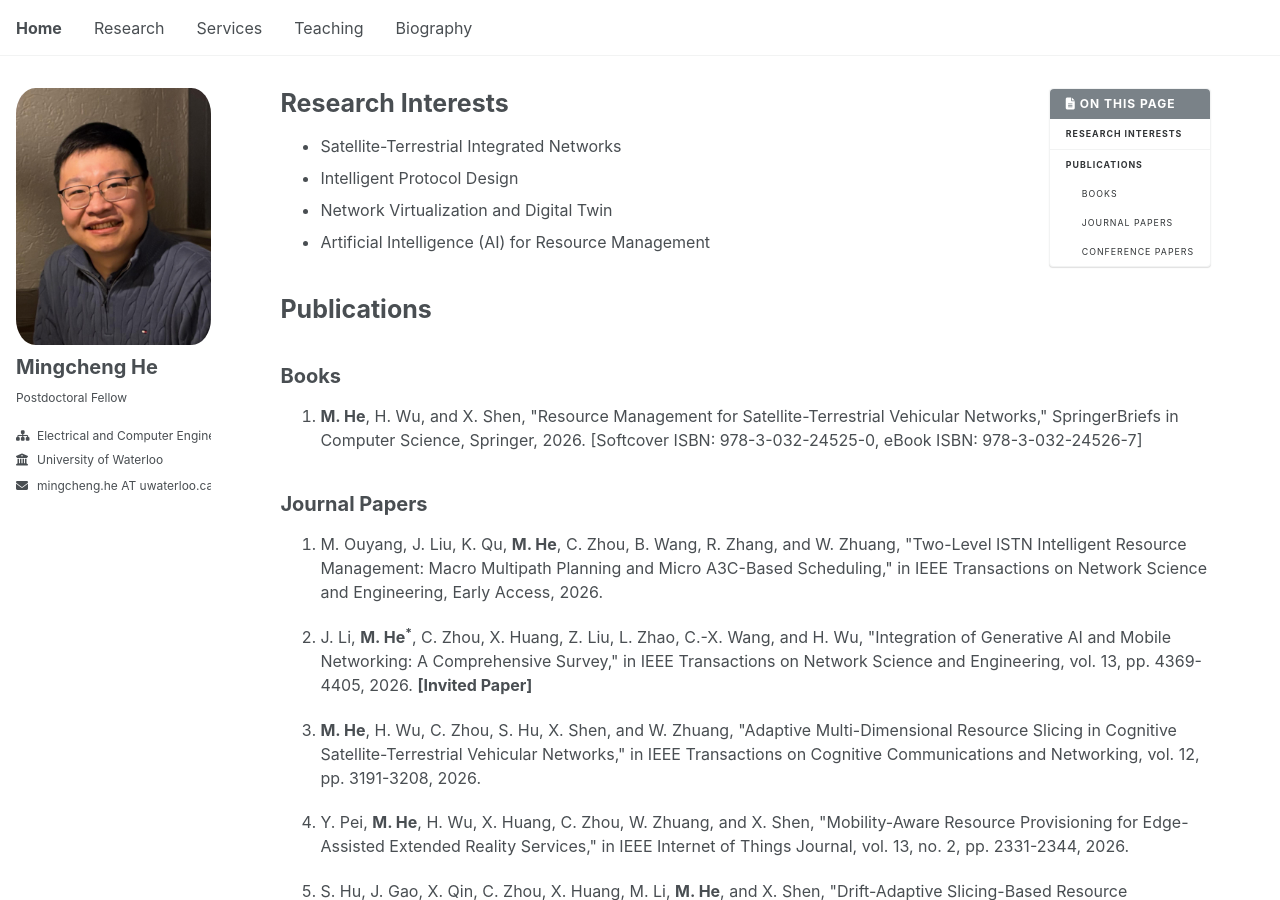
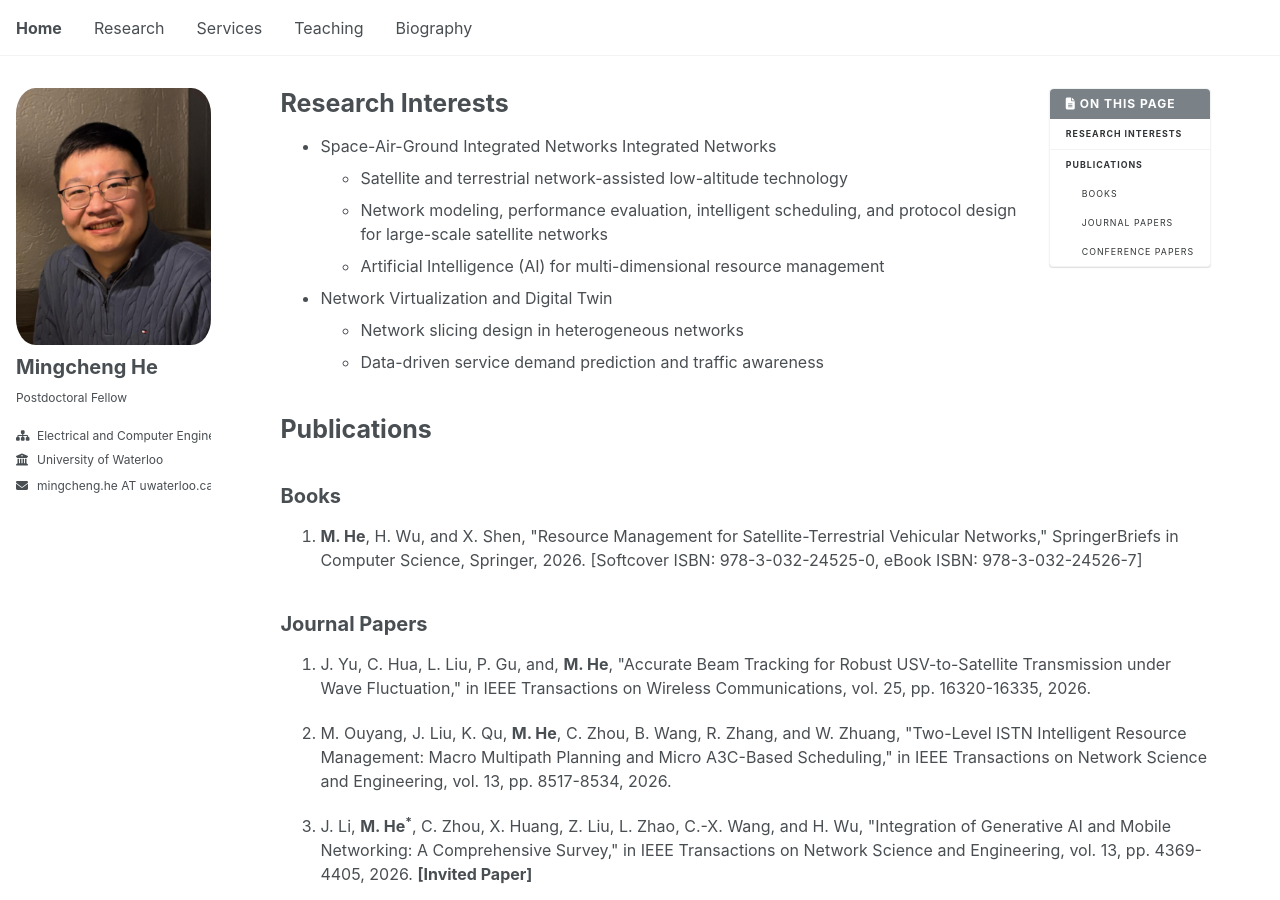
Before and after one commit to mingcheng-he/mingcheng-he.github.io, a Jekyll site: the page built from _pages/research.md, in a window 1280 px wide and 900 px high. Built offline with Jekyll 4.4.1, drawn with Linux system fonts in a browser that asks for light colours; a script that is not in the unit is left out; some of the changed text lies outside the part shown.

Commit message:
Jul. 8, 2026

```diff
--- a/_pages/research.md
+++ b/_pages/research.md
@@ -15,10 +15,13 @@ author_profile: true
 
 # Research Interests
 
-* Satellite-Terrestrial Integrated Networks
-* Intelligent Protocol Design
+* Space-Air-Ground Integrated Networks Integrated Networks
+  * Satellite and terrestrial network-assisted low-altitude technology
+  * Network modeling, performance evaluation, intelligent scheduling, and protocol design for large-scale satellite networks
+  * Artificial Intelligence (AI) for multi-dimensional resource management
 * Network Virtualization and Digital Twin
-* Artificial Intelligence (AI) for Resource Management<br><br>
+  * Network slicing design in heterogeneous networks
+  * Data-driven service demand prediction and traffic awareness<br><br>
 
 
 # Publications
@@ -37,7 +40,12 @@ author_profile: true
 <ol>
   <li>
     <p>
-      M. Ouyang, J. Liu, K. Qu, <strong>M. He</strong>, C. Zhou, B. Wang, R. Zhang, and W. Zhuang, "Two-Level ISTN Intelligent Resource Management: Macro Multipath Planning and Micro A3C-Based Scheduling," in IEEE Transactions on Network Science and Engineering, Early Access, 2026.
+      J. Yu, C. Hua, L. Liu, P. Gu, and, <strong>M. He</strong>, "Accurate Beam Tracking for Robust USV-to-Satellite Transmission under Wave Fluctuation," in IEEE Transactions on Wireless Communications, vol. 25, pp. 16320-16335, 2026.
+    </p>
+  </li>
+  <li>
+    <p>
+      M. Ouyang, J. Liu, K. Qu, <strong>M. He</strong>, C. Zhou, B. Wang, R. Zhang, and W. Zhuang, "Two-Level ISTN Intelligent Resource Management: Macro Multipath Planning and Micro A3C-Based Scheduling," in IEEE Transactions on Network Science and Engineering, vol. 13, pp. 8517-8534, 2026.
     </p>
   </li>
   <li>
@@ -95,6 +103,10 @@ author_profile: true
 ## Conference Papers
 
 <ol>
+  <li>
+    <p>
+      X. Huang, X. Qin, Y. Zhou, Y. Zhang, <strong>M. He</strong>, J. Li, W. Zhuang, and X. Shen, "Physics-Conditional Diffusion for High-Fidelity Channel Digital Twins in Non-Terrestrial Networks," IEEE/CIC International Conference on Communications in China (ICCC), Wuhan, China, 2026.
+  </li>
   <li>
     <p>
       Y. Pei, <strong>M. He</strong>, S. Hu, H. Hashida, W. Zhuang, and X. Shen, "Joint Rendering Quality and Encoding Type Selection for Edge-Assisted Extended Reality," IEEE International Conference on Communications (ICC), Glasgow, UK, 2026.
```
Also changed, not shown: _pages/about.md (+1 -1 lines), _pages/biography.md (+3 -2 lines), _pages/services.md (+2 -0 lines).
